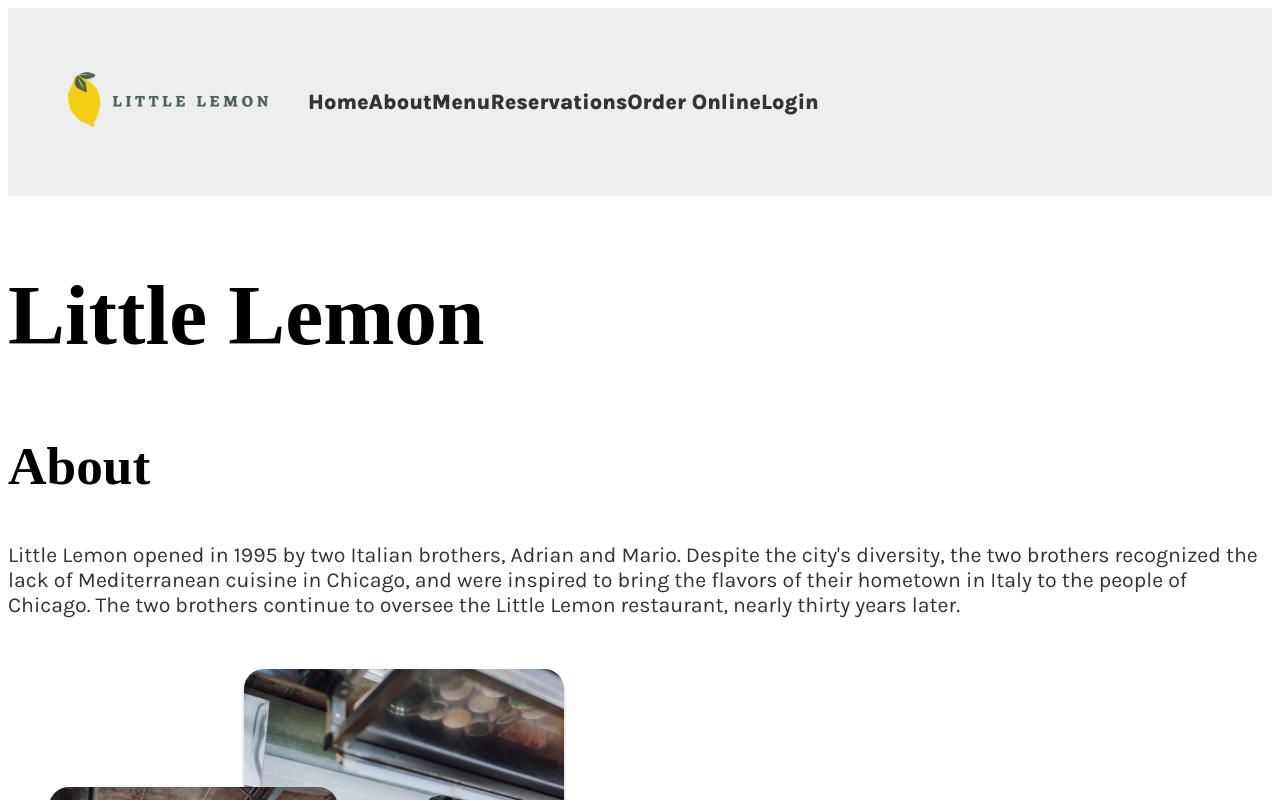
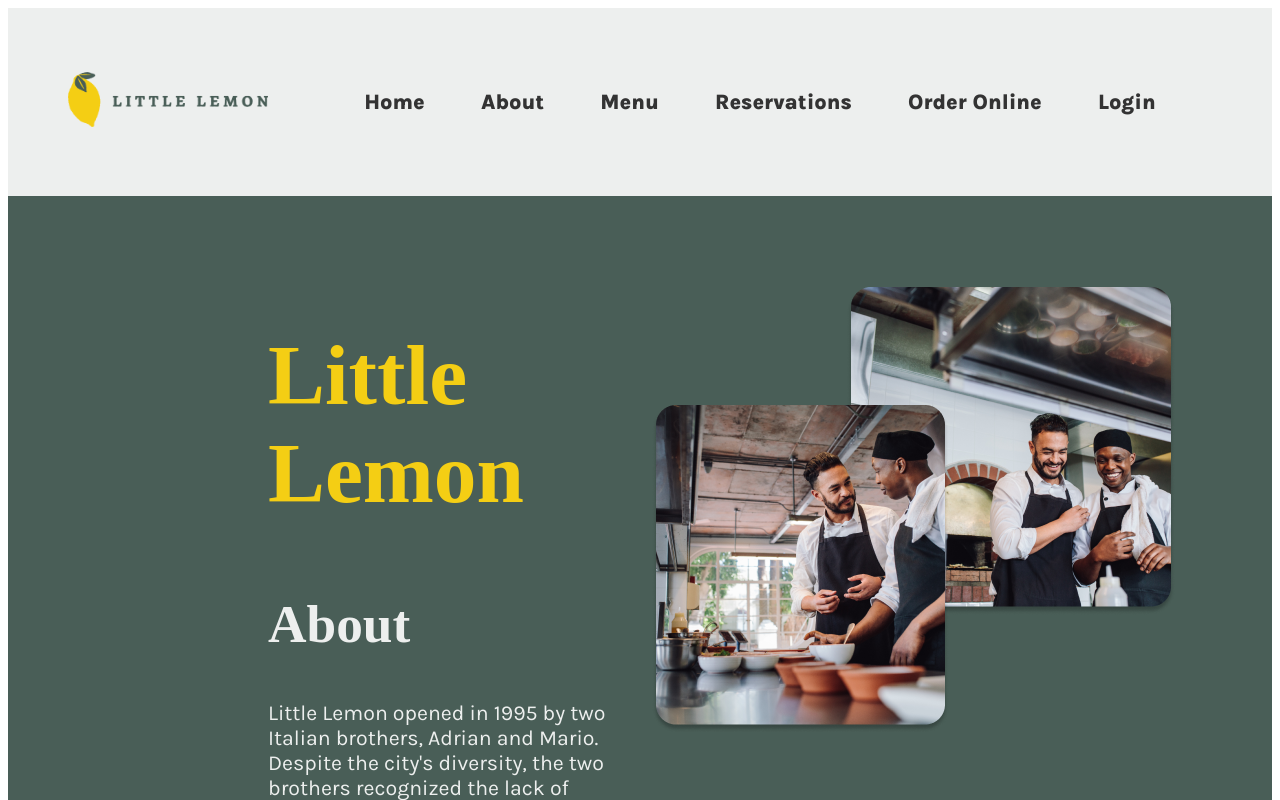
Before and after one commit to Zinopart/Little-Lemon-Restaurant, a React (Create React App) app in the folder little/: page /about in a window 1280 px wide. Shown: the top 800 px of the page. Built offline with nearby package versions, Linux system fonts and the light colour scheme; a web font is replaced by a local one.

Commit message:
split body section into testimonials and abouthome to allow components to be moved around website

```diff
--- /dev/null
+++ b/little/src/Components/AboutHome.js
@@ -0,0 +1,20 @@
+import React from "react";
+import "../Components/Styles/AboutHome.css"
+import AdrianAndMario from "../Components/Assets/adrian-and-mario.png"
+
+const AboutHome = () => {
+    return(
+<section className="about">
+        <div className="text-container">
+            <h1>Little Lemon</h1>
+            <h2>About</h2>
+            <p>Little Lemon opened in 1995 by two Italian brothers, Adrian and Mario. Despite the city's diversity, the two brothers recognized the lack of Mediterranean cuisine in Chicago,  and were inspired to bring the flavors of their hometown in Italy to the people of Chicago. The two brothers continue to oversee the Little Lemon restaurant, nearly thirty years later.</p>
+        </div>
+        <div>
+            <img src={AdrianAndMario}></img>
+        </div>
+</section>
+    )
+}
+
+export default AboutHome;
--- /dev/null
+++ b/little/src/Components/Styles/AboutHome.css
@@ -0,0 +1,15 @@
+.about {
+    display: flex;
+    background-color: #495E57;
+    color: #EDEFEE;
+    padding: 60px;
+}
+.about h1 {
+    color: #F4CE14;
+}
+.about p{
+    color: #EDEFEE
+}
+.text-container{
+    margin-left: 200px;
+}
--- a/little/src/Components/Styles/Header.css
+++ b/little/src/Components/Styles/Header.css
@@ -15,11 +15,12 @@ header{
     font-family:"Karla", sans-serif;
     font-size: 16pt;
     font-weight: bold;
+    width: 100%;
 }
 .header-nav-content ul {
     display: flex;
     align-items: center;
-    justify-content: space-between;
+    justify-content: space-evenly;
     list-style-type: none;
 }
 .header-nav-content ul li{
--- a/little/src/Components/Styles/Body.css
+++ b/little/src/Components/Styles/Testimonials.css
@@ -5,48 +5,36 @@
     display: flex;
     align-items: center;
     justify-content: center;
-    color: #495E57
+    color: #495E57;
 }
 .testimonials {
     display: flex;
     overflow: scroll;
+    scroll-behavior: auto;
+    width: 100%;
 }
 .testimonials h2, p{
     color: #333333;
 }
 .review-container{
     background-color: #EDEFEE;
-    margin: 50px;
+    margin: 20px;
     padding: 20px;
     border: 3px solid #EE9972;
     border-radius: 20px;
+    width: 25%;
+    height: 600px;
 }
 .rating-container{
     display: flex;
     align-items: center;
     justify-content: space-evenly;
 }
-.image-conatiner{
-    width: 100%;
+.image-container{
+    max-width: 100%;
     height: auto;
 }
-.image-conatiner img {
+.image-container img {
     width: 100%;
-    height: auto;
+    height: 200px;
 }
-
-.about {
-    display: flex;
-    background-color: #495E57;
-    color: #EDEFEE;
-    padding: 60px;
-}
-.about h1 {
-    color: #F4CE14;
-}
-.about p{
-    color: #EDEFEE
-}
-.text-container{
-    margin-left: 200px;
-}
--- a/little/src/Components/Body.js
+++ b/little/src/Components/Testimonials.js
@@ -1,5 +1,5 @@
 import React from "react";
-import "../Components/Styles/Body.css"
+import "../Components/Styles/Testimonials.css"
 
 import LemonRatingFour from "../Components/Assets/lemon-rating-4.png"
 import LemonRatingThreePointFive from "../Components/Assets/lemon-rating-3.5.png"
@@ -10,12 +10,9 @@ import Mosalowa from "../Components/Assets/mosalowa.jpg"
 import Ann from "../Components/Assets/ann.jpg"
 import Dimitri from "../Components/Assets/dimitri.jpg"
 
-import AdrianAndMario from "../Components/Assets/adrian-and-mario.png"
-
-const Body = () => {
+const Testimonials = () => {
     return(
-<body>
-    <div className="testimonials-container">
+<div className="testimonials-container">
         <div className="testimonials-header">
             <h1>Testimonials</h1>
         </div>
@@ -25,7 +22,7 @@ const Body = () => {
                 <h2>Rating</h2>
                 <img src={LemonRatingFour}></img>
             </div>
-            <div className="image container">
+            <div className="image-container">
                 <img src={Marcus}></img>
             </div>
             <h2>Marcus</h2>
@@ -36,7 +33,7 @@ const Body = () => {
                 <h2>Rating</h2>
                 <img src={LemonRatingThreePointFive}></img>
             </div>
-            <div className="image container">
+            <div className="image-container">
                 <img src={Mosalowa}></img>
             </div>
             <h2>Mosalowa</h2>
@@ -47,7 +44,7 @@ const Body = () => {
                 <h2>Rating</h2>
                 <img src={LemonRatingFive}></img>
             </div>
-            <div className="image container">
+            <div className="image-container">
                 <img src={Ann}></img>
             </div>
             <h2>Ann</h2>
@@ -66,18 +63,7 @@ const Body = () => {
         </div>
     </section>
 </div>
-    <section className="about">
-        <div className="text-container">
-            <h1>Little Lemon</h1>
-            <h2>About</h2>
-            <p>Little Lemon opened in 1995 by two Italian brothers, Adrian and Mario. Despite the city's diversity, the two brothers recognized the lack of Mediterranean cuisine in Chicago,  and were inspired to bring the flavors of their hometown in Italy to the people of Chicago. The two brothers continue to oversee the Little Lemon restaurant, nearly thirty years later.</p>
-        </div>
-        <div>
-            <img src={AdrianAndMario}></img>
-        </div>
-    </section>
-</body>
-    );
-}
+)
+};
 
-export default Body;
+export default Testimonials;
--- a/little/src/Pages/About.js
+++ b/little/src/Pages/About.js
@@ -1,18 +1,13 @@
 import React from "react";
-import Header from "../Components/Header.js"
+import Header from "../Components/Header.js";
 import Footer from "../Components/Footer";
-import AdrianAndMario from "../Components/Assets/adrian-and-mario.png"
+import AboutHome from "../Components/AboutHome.js";
 
 const About = () => {
   return (
     <div>
     <Header />
-    <section id="about">
-        <h1>Little Lemon</h1>
-        <h2>About</h2>
-        <p>Little Lemon opened in 1995 by two Italian brothers, Adrian and Mario. Despite the city's diversity, the two brothers recognized the lack of Mediterranean cuisine in Chicago,  and were inspired to bring the flavors of their hometown in Italy to the people of Chicago. The two brothers continue to oversee the Little Lemon restaurant, nearly thirty years later.</p>
-        <img src={AdrianAndMario}></img>
-    </section>
+    <AboutHome />
     <Footer />
     </div>
   )
--- a/little/src/Pages/Home.js
+++ b/little/src/Pages/Home.js
@@ -2,7 +2,8 @@ import React from "react";
 import Header from "../Components/Header.js";
 import HeroSection from "../Components/HeroSection.js";
 import Specials from "../Components/Specials.js";
-import Body from "../Components/Body.js";
+import Testimonials from "../Components/Testimonials.js";
+import AboutHome from "../Components/AboutHome.js";
 import Footer from "../Components/Footer.js";
 
 
@@ -13,7 +14,8 @@ const Home = () => {
   <Header />
   <HeroSection />
   <Specials />
-  <Body />
+  <Testimonials />
+  <AboutHome />
   <Footer />
   </div>
   )
```
